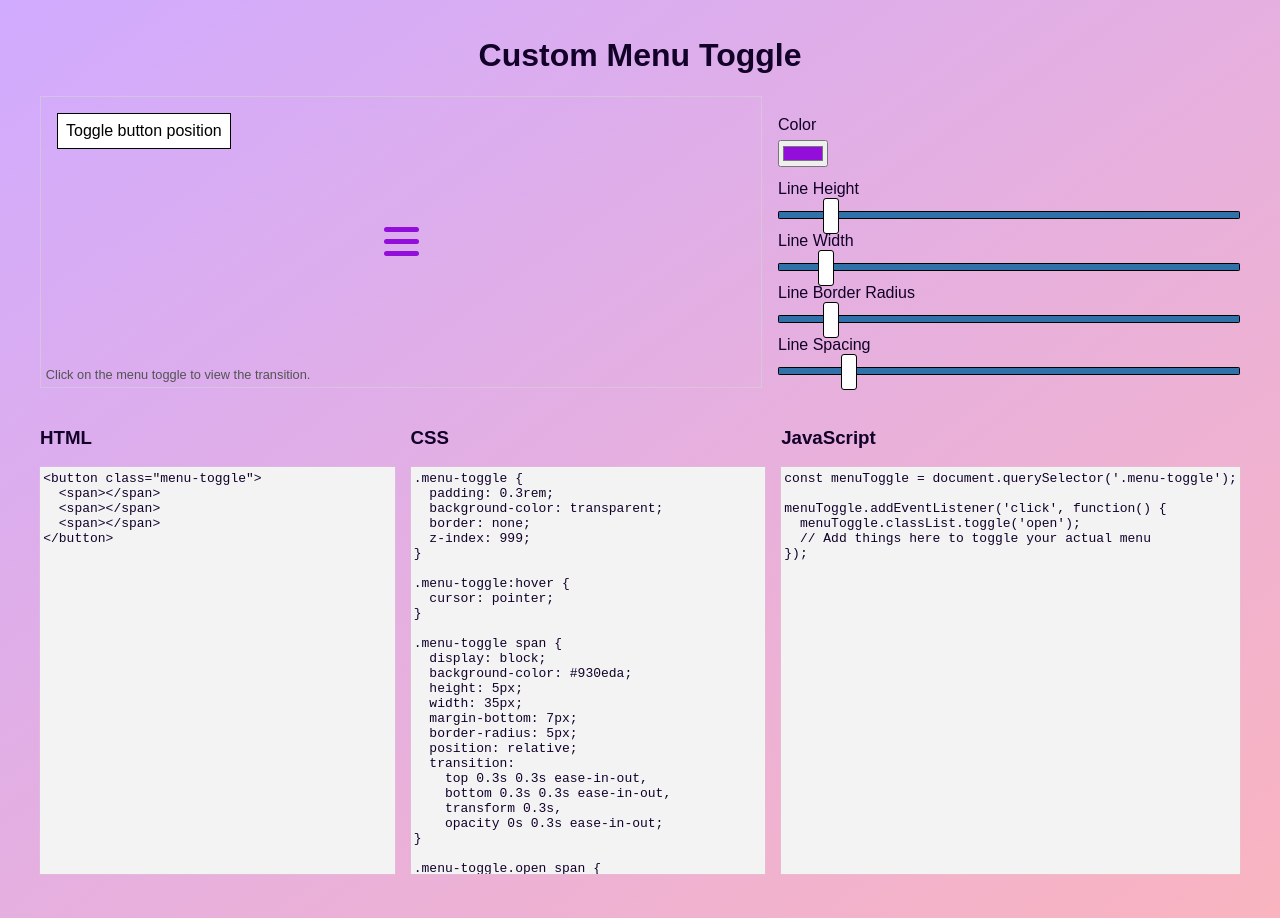
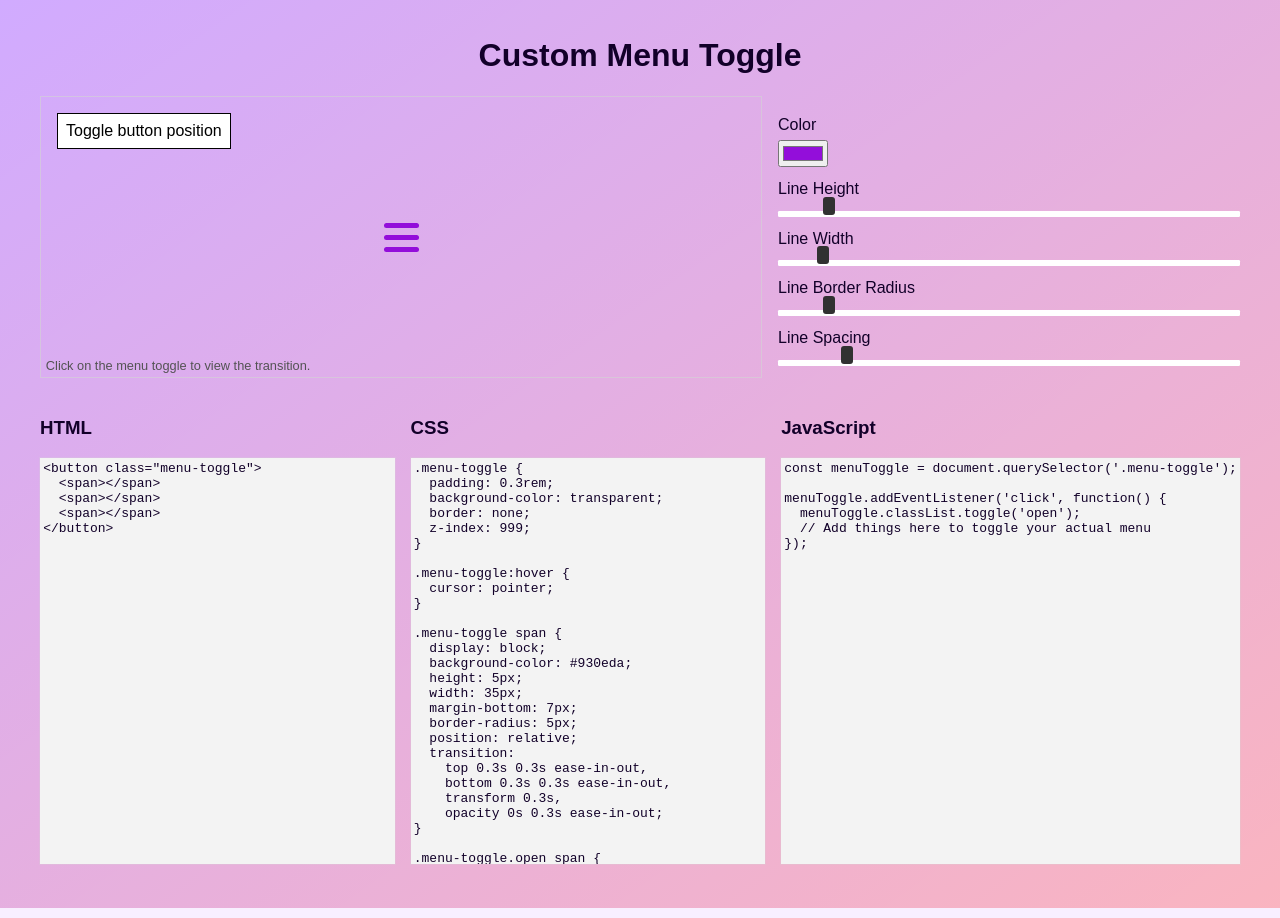
Before and after one commit to Stevenchi36/Hamburger-Customizer, a Vue app: page / in a window 1280 px wide. Built offline with nearby package versions, Linux system fonts and the light colour scheme.

Commit message:
Update range slider for other browsers

```diff
--- a/src/components/Controls.vue
+++ b/src/components/Controls.vue
@@ -84,29 +84,28 @@ export default {
   }
   input[type=range]::-webkit-slider-runnable-track {
     width: 100%;
-    height: 8.4px;
+    height: 6px;
     cursor: pointer;
     animate: 0.2s;
-    background: #3071a9;
+    background: #ffffff;
     border-radius: 1.3px;
-    border: 0.2px solid #010101;
   }
   input[type=range]::-webkit-slider-thumb {
-    border: 1px solid #000000;
-    height: 36px;
-    width: 16px;
+    border: none;
+    height: 18px;
+    width: 12px;
     border-radius: 3px;
-    background: #ffffff;
+    background: #313131;
     cursor: pointer;
     -webkit-appearance: none;
     margin-top: -14px;
   }
   input[type=range]:focus::-webkit-slider-runnable-track {
-    background: #367ebd;
+    background: #cecece;
   }
   input[type=range]::-ms-track {
     width: 100%;
-    height: 8.4px;
+    height: 6px;
     cursor: pointer;
     animate: 0.2s;
     background: transparent;
@@ -115,27 +114,25 @@ export default {
     color: transparent;
   }
   input[type=range]::-ms-fill-lower {
-    background: #2a6495;
-    border: 0.2px solid #010101;
+    background: #ffffff;
     border-radius: 2.6px;
   }
   input[type=range]::-ms-fill-upper {
-    background: #3071a9;
-    border: 0.2px solid #010101;
+    background: #ffffff;
     border-radius: 2.6px;
   }
   input[type=range]::-ms-thumb {
-    border: 1px solid #000000;
-    height: 36px;
-    width: 16px;
+    border: none;
+    height: 18px;
+    width: 12px;
     border-radius: 3px;
-    background: #ffffff;
+    background: #313131;
     cursor: pointer;
   }
   input[type=range]:focus::-ms-fill-lower {
-    background: #3071a9;
+    background: #cecece;
   }
   input[type=range]:focus::-ms-fill-upper {
-    background: #367ebd;
+    background: #cecece;
   }
 </style>
```
